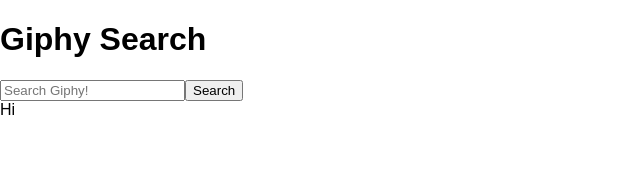
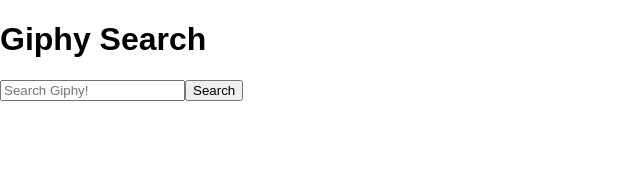
Before and after one commit to jessicaonly/giphyrepo, a React (Create React App) app: page / in a window 1280 px wide. Shown: the top 191 px of the page, without its empty margins (0-640 px from the left). Built offline with nearby package versions, Linux system fonts and the light colour scheme.

Commit message:
hook up results component

```diff
--- a/src/App.js
+++ b/src/App.js
@@ -1,4 +1,5 @@
 import React, { Component } from 'react';
+import Collapsible from 'react-collapsible';
 
 import Results from './Results/Results';
 import Search from './Search/Search';
@@ -16,6 +17,7 @@
     }
 
   }
+
 
  searchGiphy(search){
     fetch(`http://api.giphy.com/v1/gifs/search?q=${search}&api_key=${API_KEY}&limit=5`)
@@ -36,14 +38,28 @@
   )
   }
 
+
+
   render() {
     return (
       <div className="App">
         <header className="App-header">
           <h1 className="App-title">Giphy Search</h1>
         </header>
+
+        <div className="searchBar">
        <Search searchGiphy={this.searchGiphy}/>
-       <Results />
+        </div>
+
+        <div className="results">
+        {
+          this.state.results.map((gif, index) => {
+            return (
+              <Results gifContent={gif} key={index}/>
+            )
+          })
+        }
+      </div>
       </div>
     );
   }
--- a/src/Results/Results.jsx
+++ b/src/Results/Results.jsx
@@ -1,16 +1,20 @@
 import React, { Component } from 'react';
+import Collapsible from 'react-collapsible';
 import './Results.css'
 
 class Results extends Component{
   constructor(props){
     super(props);
-  }
+    this.gifContent = props.gifContent;
+}
 
 
 
   render(props){
     return(
-      <div>Hi</div>
+      <div className="gifs">
+      <p className="gifContent">{this.gifContent}</p>
+      </div>
     )
   }
 
```
